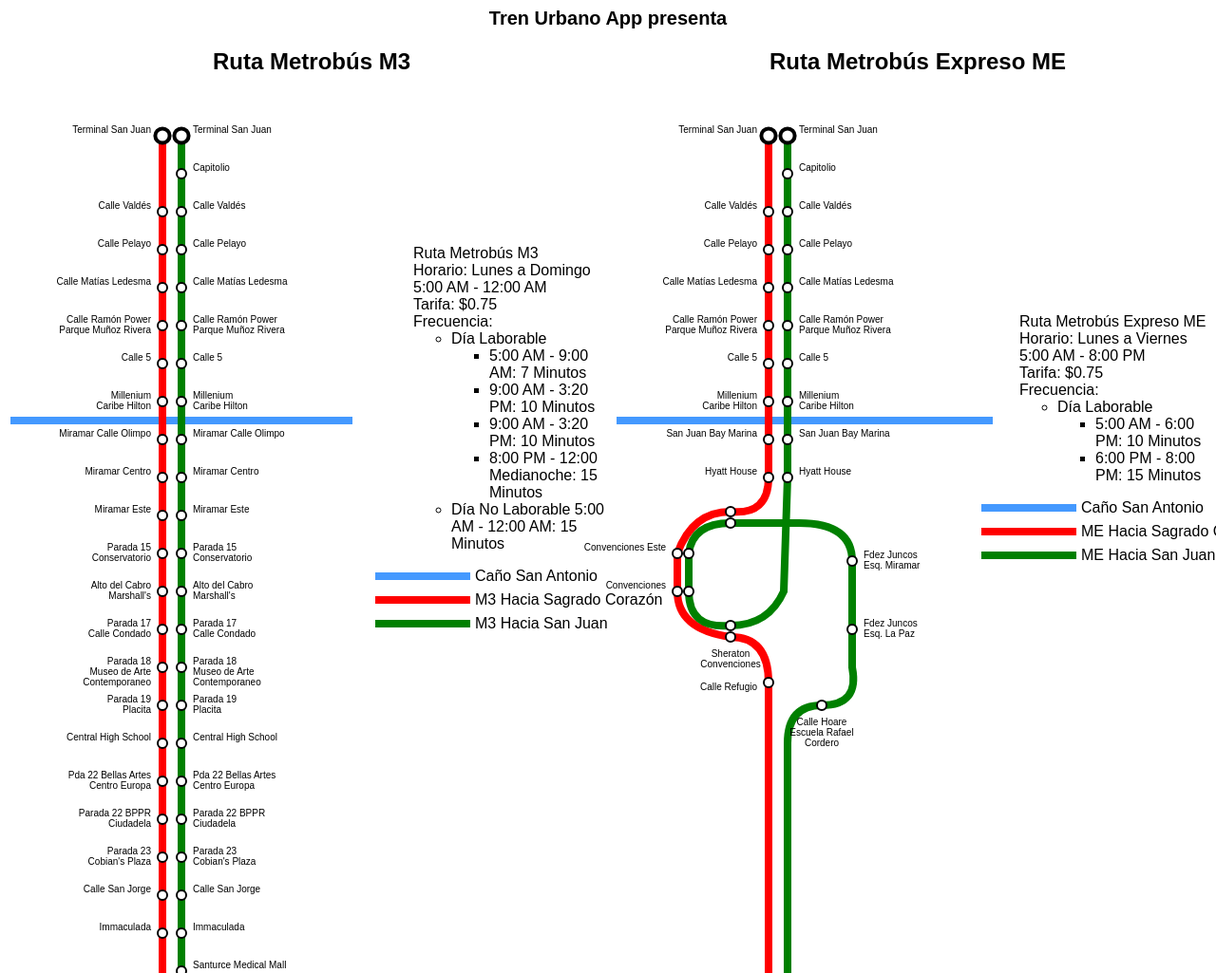
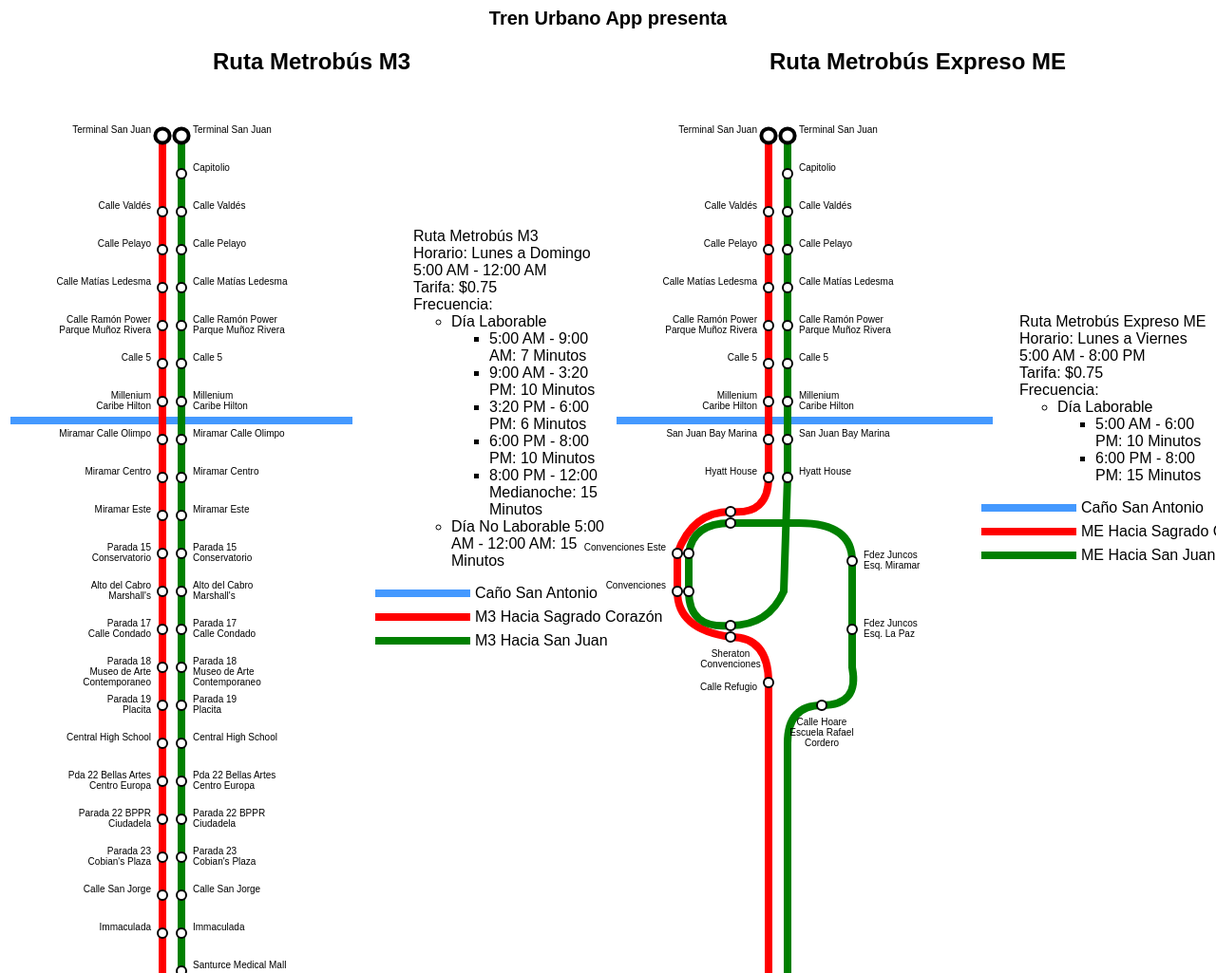
Before and after one commit to vramirez122000/public-transport-maps, a plain HTML site: page index.html in a window 1280 px wide. Shown: the top 1025 px of the page at 95% size. Drawn offline with nearby package versions, Linux system fonts and the light colour scheme.

Commit message:
Correccion frecuencia M3

```diff
--- a/index.html
+++ b/index.html
@@ -95,7 +95,8 @@
                                 <ul>
                                     <li>5:00 AM - 9:00 AM: 7 Minutos</li>
                                     <li>9:00 AM - 3:20 PM: 10 Minutos</li>
-                                    <li>9:00 AM - 3:20 PM: 10 Minutos</li>
+                                    <li>3:20 PM - 6:00 PM: 6 Minutos</li>
+                                    <li>6:00 PM - 8:00 PM: 10 Minutos</li>
                                     <li>8:00 PM - 12:00 Medianoche: 15 Minutos</li>
                                 </ul>
                             </li>
```
